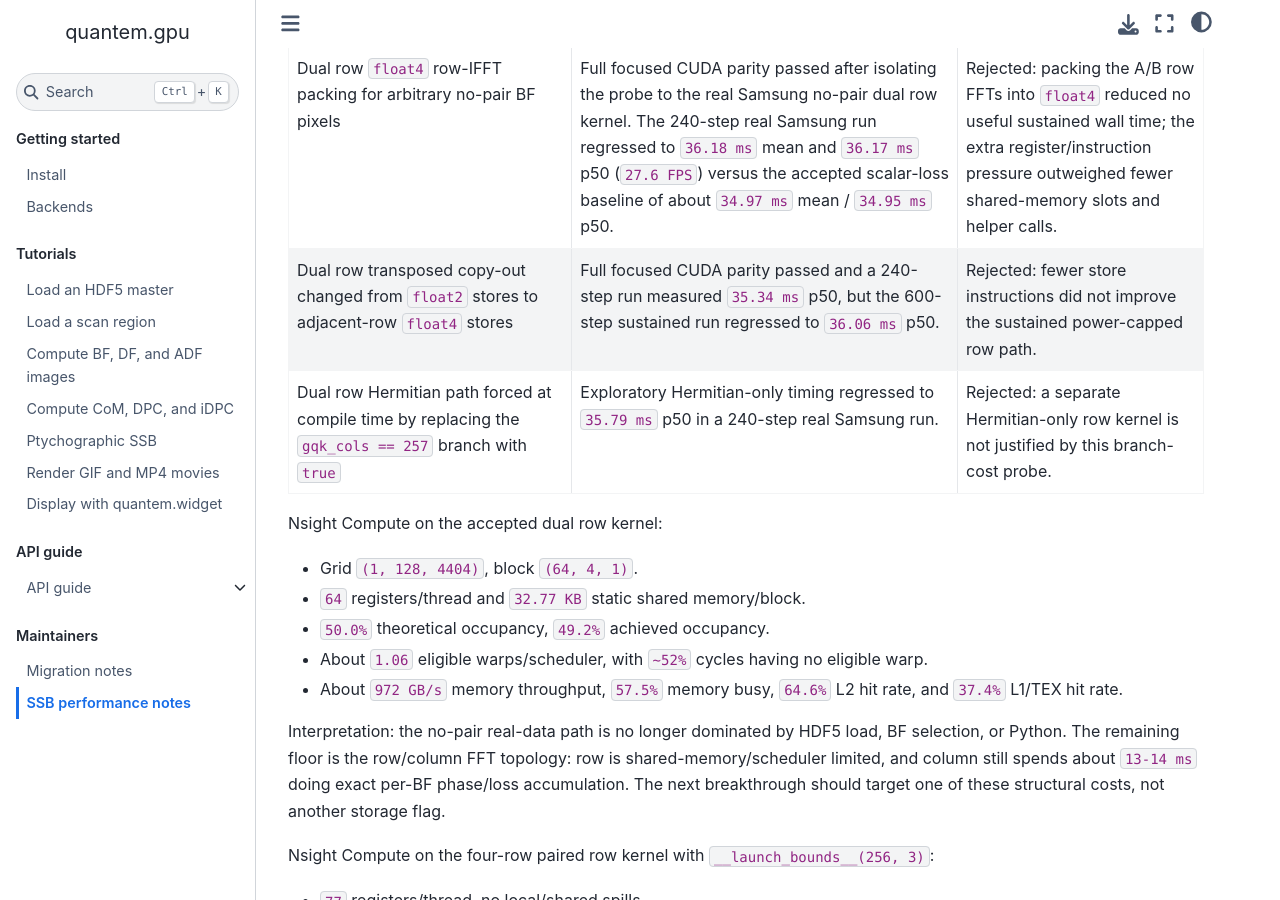
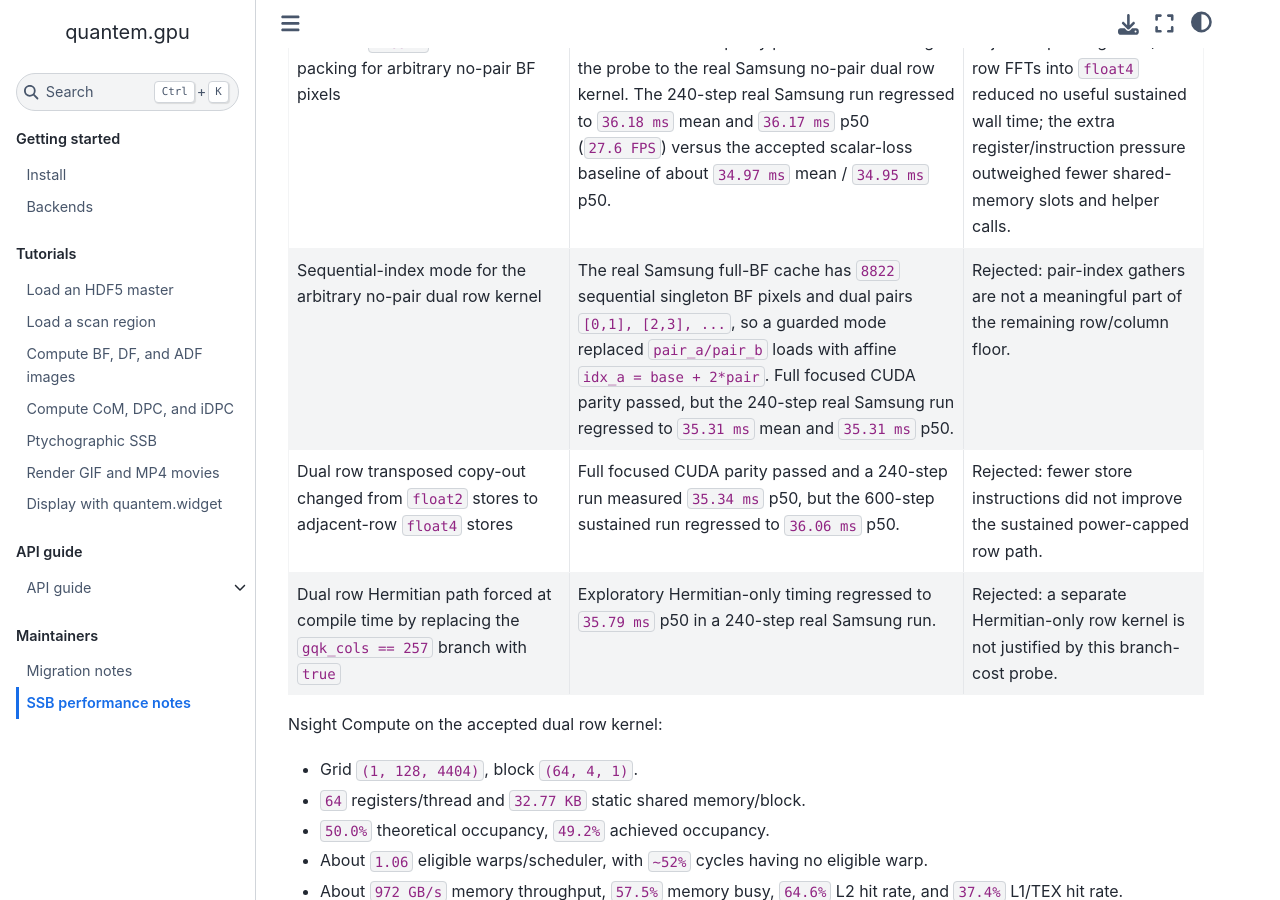
Before and after one commit to bobleesj/quantem.gpu, a Jupyter Book: the page built from docs/maintainer/ssb-performance.md, in a window 1280 px wide and 900 px high, scrolled down 13700 px. Built offline with Jupyter Book 1.0.4 settings and Sphinx 7.4.7 and the Sphinx Book theme 1.1.4, drawn with Linux system fonts in a browser that asks for light colours.

Commit message:
docs: record SSB sequential pair rejection

```diff
--- a/docs/maintainer/ssb-performance.md
+++ b/docs/maintainer/ssb-performance.md
@@ -503,6 +503,7 @@ Rejected follow-ups from this subpixel-BF pass:
 | Reusing `_sum_buffer` for phase accumulation after scalar-loss path | Full focused CUDA parity passed. A 240-step run had similar p50 but worse mean/p95, and the 600-step sustained run regressed to `35.63 ms` mean and `35.64 ms` p50. | Rejected: CuPy's fresh zeroed plane path is more stable than reusing and filling the internal accumulation buffer here. |
 | Dedicated scalar-loss column kernel without per-pixel `sumsq0..7` accumulators | Full focused CUDA parity passed, but the 240-step real Samsung run regressed to `35.23 ms` p50. NCU showed registers dropped only from `115` to `108`, theoretical occupancy stayed `33.3%`, and L1TEX/eligible-warp stalls were unchanged. | Rejected: removing per-pixel sumsq registers was not enough to change the column kernel's occupancy class or latency floor. |
 | Dual row `float4` row-IFFT packing for arbitrary no-pair BF pixels | Full focused CUDA parity passed after isolating the probe to the real Samsung no-pair dual row kernel. The 240-step real Samsung run regressed to `36.18 ms` mean and `36.17 ms` p50 (`27.6 FPS`) versus the accepted scalar-loss baseline of about `34.97 ms` mean / `34.95 ms` p50. | Rejected: packing the A/B row FFTs into `float4` reduced no useful sustained wall time; the extra register/instruction pressure outweighed fewer shared-memory slots and helper calls. |
+| Sequential-index mode for the arbitrary no-pair dual row kernel | The real Samsung full-BF cache has `8822` sequential singleton BF pixels and dual pairs `[0,1], [2,3], ...`, so a guarded mode replaced `pair_a/pair_b` loads with affine `idx_a = base + 2*pair`. Full focused CUDA parity passed, but the 240-step real Samsung run regressed to `35.31 ms` mean and `35.31 ms` p50. | Rejected: pair-index gathers are not a meaningful part of the remaining row/column floor. |
 | Dual row transposed copy-out changed from `float2` stores to adjacent-row `float4` stores | Full focused CUDA parity passed and a 240-step run measured `35.34 ms` p50, but the 600-step sustained run regressed to `36.06 ms` p50. | Rejected: fewer store instructions did not improve the sustained power-capped row path. |
 | Dual row Hermitian path forced at compile time by replacing the `gqk_cols == 257` branch with `true` | Exploratory Hermitian-only timing regressed to `35.79 ms` p50 in a 240-step real Samsung run. | Rejected: a separate Hermitian-only row kernel is not justified by this branch-cost probe. |
 
```
